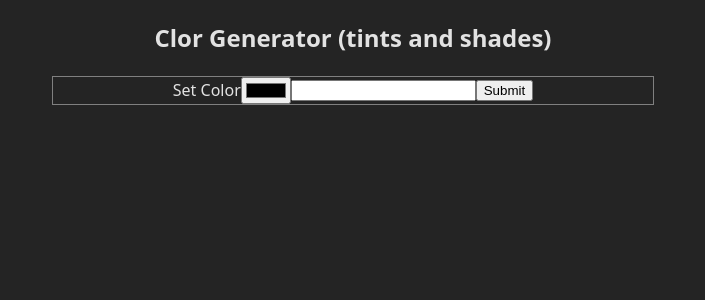
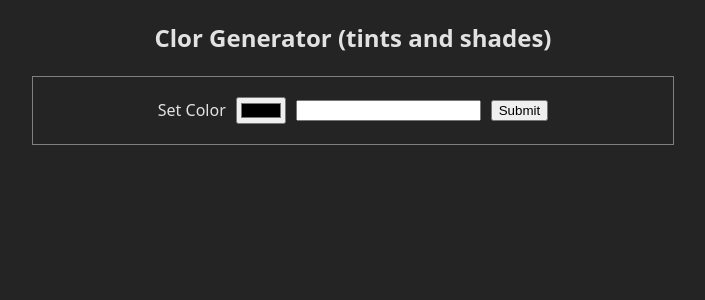
Before and after one commit to ilicc-sara/Color-Generator, a React (Vite) app: page / in a window 1280 px wide. Shown: the top 300 px of the page, without its empty margins (287-992 px from the left). Built offline with nearby package versions, Linux system fonts and the light colour scheme.

Commit message:
. . . . . . . . . . . . . . . . . . .

```diff
--- a/src/App.jsx
+++ b/src/App.jsx
@@ -8,11 +8,17 @@ function App() {
 
   console.log(myRef.current?.value);
 
+  function handleSubmit(e) {
+    e.preventDefault();
+
+    console.log(colorValue);
+  }
+
   return (
     <>
       <h2>Clor Generator (tints and shades)</h2>
 
-      <form>
+      <form onSubmit={handleSubmit}>
         <label>Set Color</label>
         <input
           ref={myRef}
--- a/src/index.css
+++ b/src/index.css
@@ -15,4 +15,6 @@ form {
   display: flex;
   justify-content: center;
   align-items: center;
+  gap: 10px;
+  padding: 20px;
 }
```
